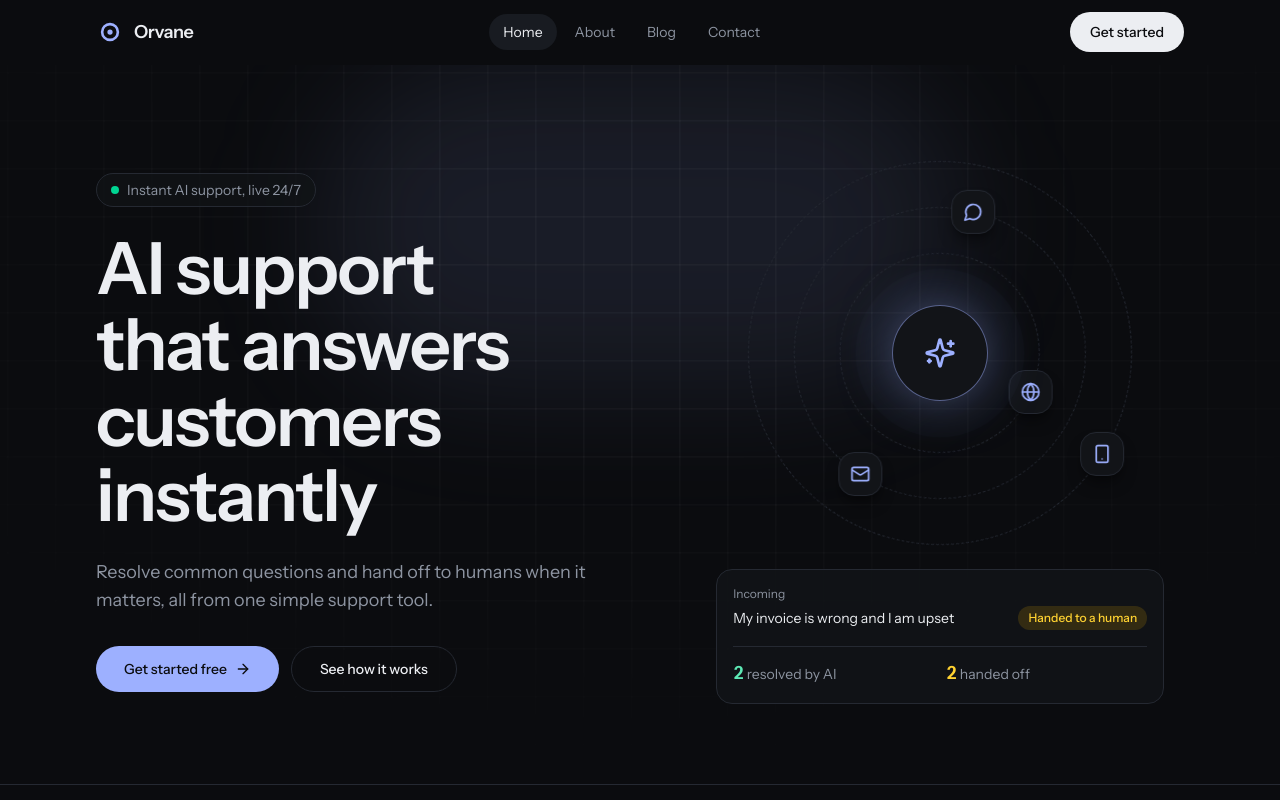
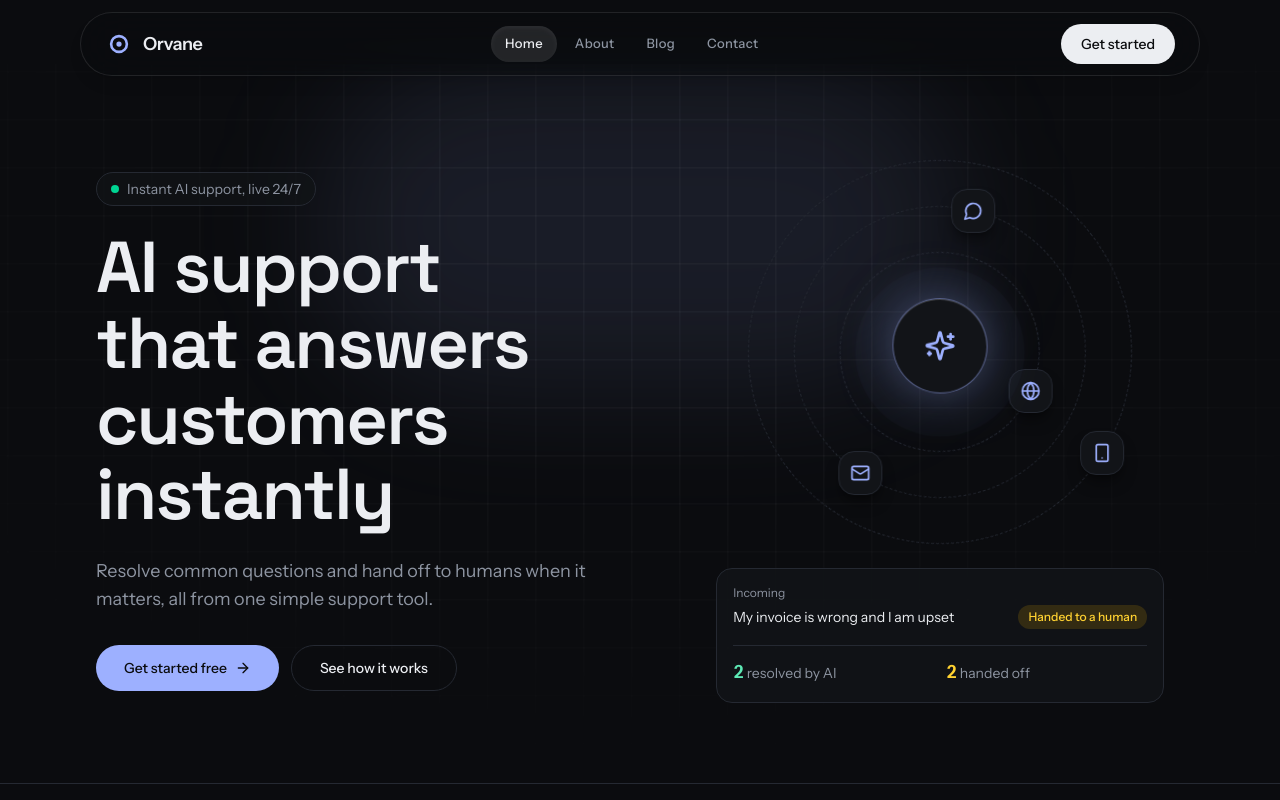
Before and after one commit to olaoluwajf/orvane, a React (Vite) app: page / in a window 1280 px wide. Shown: the top 800 px of the page. Built offline with nearby package versions, Linux system fonts and the light colour scheme.

Commit message:
enhance typography and animations in UI components

```diff
--- a/index.html
+++ b/index.html
@@ -13,7 +13,7 @@
     <title>Orvane AI</title>
     <link rel="preconnect" href="https://fonts.googleapis.com" />
     <link rel="preconnect" href="https://fonts.gstatic.com" crossorigin />
-    <link href="https://fonts.googleapis.com/css2?family=Instrument+Sans:wght@400;500;600;700&display=swap" rel="stylesheet" />
+    <link href="https://fonts.googleapis.com/css2?family=Instrument+Sans:wght@400;500;600;700&family=Space+Grotesk:wght@400;500;600;700&display=swap" rel="stylesheet" />
   </head>
   <body>
     <div id="root"></div>
--- a/src/components/home/RoutingScene.jsx
+++ b/src/components/home/RoutingScene.jsx
@@ -38,7 +38,7 @@ export default function RoutingScene() {
   const t = TICKETS[i]
 
   return (
-    <div className="mx-auto w-full max-w-md">
+    <div className="scene-stage mx-auto w-full max-w-md">
       <div className="relative mx-auto aspect-square w-full max-w-sm" role="img" aria-label="Customer channels flowing into the Orvane AI core">
         {RINGS.map((r, n) => (
           <div key={n} className={`absolute ${r.inset} rounded-full border border-dashed border-line`} style={{ animation: `orbit ${r.secs}s linear infinite` }}>
@@ -56,7 +56,7 @@ export default function RoutingScene() {
         <div className="absolute inset-0 grid place-items-center">
           <span key={i} className={`absolute size-28 rounded-full border-2 ${t.ai ? 'border-emerald-400' : 'border-amber-400'}`} style={{ animation: 'flash 1.1s ease-out both' }} />
           <span className="absolute size-24 animate-ping rounded-full bg-accent/10 [animation-duration:3s]" />
-          <div className="relative grid size-24 place-items-center rounded-full border border-accent/50 bg-surface shadow-[0_0_60px_-10px_rgba(157,176,255,0.6)]">
+          <div className="scene-core relative grid size-24 place-items-center rounded-full border border-accent/50 bg-surface">
             <Sparkles className="size-8 text-accent" aria-hidden />
           </div>
         </div>
--- a/src/components/layout/Navbar.jsx
+++ b/src/components/layout/Navbar.jsx
@@ -1,13 +1,12 @@
 import { useEffect, useState } from 'react'
 import { NavLink, useLocation } from 'react-router-dom'
 import { Menu, X } from 'lucide-react'
-import Container from '../ui/Container'
 import Logo from '../ui/Logo'
 import Button from '../ui/Button'
 import { NAV_LINKS } from '../../data/site'
 
 const linkClass = ({ isActive }) =>
-  `rounded-full px-3.5 py-2 text-sm transition-colors ${isActive ? 'bg-raised text-fg' : 'text-muted hover:text-fg'}`
+  `rounded-full px-3.5 py-2 text-[13px] font-medium tracking-wide transition-all duration-200 ${isActive ? 'bg-white/10 text-fg shadow-inner shadow-white/5' : 'text-muted hover:-translate-y-0.5 hover:text-fg'}`
 
 export default function Navbar() {
   const [open, setOpen] = useState(false)
@@ -29,8 +28,8 @@ export default function Navbar() {
   }, [open])
 
   return (
-    <header className={`sticky top-0 z-50 border-b transition-colors duration-300 ${scrolled || open ? 'border-line bg-ink/85 backdrop-blur-lg' : 'border-transparent'}`}>
-      <Container className="flex h-16 items-center justify-between">
+    <header className="sticky top-3 z-50 mx-auto w-full max-w-6xl px-4">
+      <div className={`relative flex h-16 items-center justify-between rounded-full border px-4 shadow-lg shadow-black/10 backdrop-blur-xl transition-all duration-300 sm:px-6 ${scrolled || open ? 'border-white/15 bg-ink/75 shadow-black/25' : 'border-white/10 bg-ink/35'}`}>
         <Logo />
         <nav aria-label="Primary" className="hidden items-center gap-1 md:flex">
           {NAV_LINKS.map((l) => <NavLink key={l.to} to={l.to} end className={linkClass}>{l.label}</NavLink>)}
@@ -38,27 +37,27 @@ export default function Navbar() {
         <div className="hidden md:block"><Button to="/contact" className="py-2">Get started</Button></div>
         <button
           type="button"
-          className="grid size-10 place-items-center rounded-full border border-line md:hidden"
+          className="grid size-10 place-items-center rounded-full border border-white/10 bg-white/5 text-fg transition-colors hover:bg-white/10 md:hidden"
           aria-label={open ? 'Close menu' : 'Open menu'}
           aria-expanded={open}
           onClick={() => setOpen((v) => !v)}
         >
           {open ? <X className="size-5" /> : <Menu className="size-5" />}
         </button>
-      </Container>
 
         {open && (
-        <div className="fixed inset-x-0 top-16 bottom-0 bg-ink md:hidden">
-          <nav aria-label="Mobile" className="flex flex-col gap-1 p-5">
+          <div className="absolute left-0 right-0 top-[calc(100%+0.5rem)] rounded-3xl border border-white/10 bg-ink/90 p-3 shadow-2xl shadow-black/40 backdrop-blur-2xl md:hidden">
+            <nav aria-label="Mobile" className="flex flex-col gap-1">
               {NAV_LINKS.map((l) => (
-              <NavLink key={l.to} to={l.to} end className={({ isActive }) => `rounded-xl px-4 py-4 text-2xl font-medium ${isActive ? 'bg-raised' : 'text-muted'}`}>
+                <NavLink key={l.to} to={l.to} end className={({ isActive }) => `rounded-2xl px-4 py-3 text-lg font-medium transition-colors ${isActive ? 'bg-white/10 text-fg' : 'text-muted hover:bg-white/5 hover:text-fg'}`}>
                   {l.label}
                 </NavLink>
               ))}
-            <Button to="/contact" className="mt-4 py-3.5">Get started</Button>
+              <Button to="/contact" className="mt-2 py-3">Get started</Button>
             </nav>
           </div>
         )}
+      </div>
     </header>
   )
 }
--- a/src/index.css
+++ b/src/index.css
@@ -2,6 +2,7 @@
 
 @theme {
   --font-sans: "Instrument Sans", ui-sans-serif, system-ui, sans-serif;
+  --font-display: "Space Grotesk", ui-sans-serif, system-ui, sans-serif;
   --color-ink: #0b0c0f;
   --color-surface: #121418;
   --color-raised: #181b21;
@@ -15,6 +16,7 @@
 @layer base {
   html { scroll-behavior: smooth; color-scheme: dark; }
   body { @apply bg-ink text-fg font-sans antialiased; }
+  h1, h2, h3 { font-family: var(--font-display); }
   ::selection { background: color-mix(in srgb, var(--color-accent) 35%, transparent); }
   :focus-visible { @apply outline-2 outline-offset-2 outline-accent; }
   section[id] { scroll-margin-top: 5rem; }
@@ -34,6 +36,10 @@
 @keyframes marquee-rev { from { transform: translateX(-50%); } to { transform: none; } }
 @keyframes flash { from { opacity: .9; transform: scale(.6); } to { opacity: 0; transform: scale(1.5); } }
 @keyframes drift { to { background-position: 48px 48px; } }
+@keyframes core-float {
+  0%, 100% { transform: translate3d(0, 0, 0) rotateX(-8deg) rotateY(-10deg); }
+  50% { transform: translate3d(0, -7px, 18px) rotateX(8deg) rotateY(10deg); }
+}
 
 .grid-bg {
   background-image: linear-gradient(to right, rgb(255 255 255 / .05) 1px, transparent 1px), linear-gradient(to bottom, rgb(255 255 255 / .05) 1px, transparent 1px);
@@ -47,3 +53,9 @@
   background: radial-gradient(320px circle at var(--x, 50%) var(--y, 50%), rgb(157 176 255 / .16), transparent 70%);
 }
 .spot:hover::before { opacity: 1; }
+.scene-stage { perspective: 900px; }
+.scene-core {
+  transform-style: preserve-3d;
+  animation: core-float 5s ease-in-out infinite;
+  box-shadow: 0 0 60px -10px rgb(157 176 255 / .6), inset 0 1px 0 rgb(255 255 255 / .18);
+}
```
Lines whose indentation alone changed are shown as unchanged.
